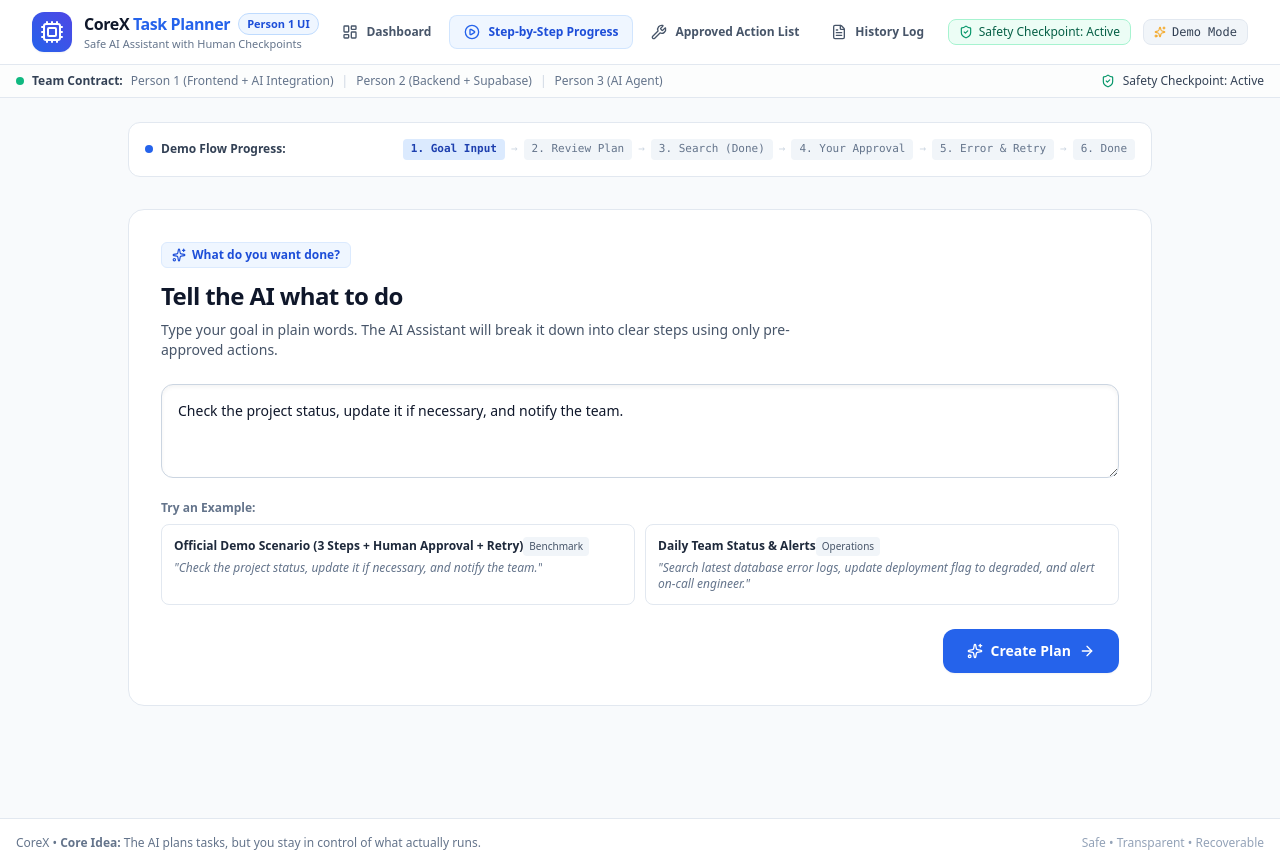
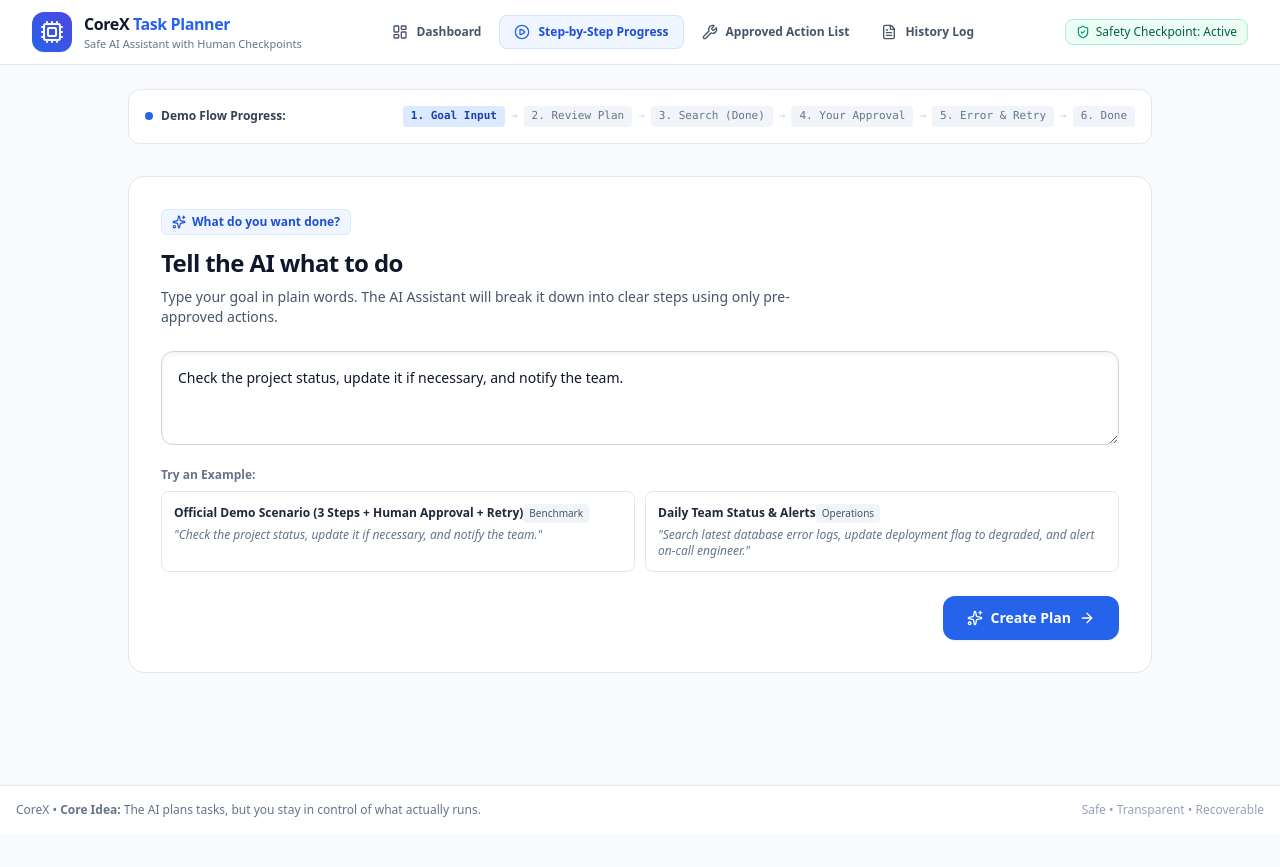
Before and after one commit to jeyan0304/CoreXathon, a React (Vite) app in the folder Frontend/: page / in a window 1280 px wide. After the commit the page ends 834 px from the top, so only its background shows below. Built offline with nearby package versions, Linux system fonts and the light colour scheme.

Commit message:
chore: remove demo mode toggle, Person 1 UI badge, and team contract banner

```diff
--- a/Frontend/src/App.tsx
+++ b/Frontend/src/App.tsx
@@ -6,7 +6,6 @@ import { WorkflowExecutionPage } from './pages/WorkflowExecutionPage';
 import { ToolRegistryPage } from './pages/ToolRegistryPage';
 import { AuditTrailPage } from './pages/AuditTrailPage';
 import { apiService } from './services/api';
-import { ShieldCheck } from 'lucide-react';
 
 export function App() {
   const [activeTab, setActiveTab] = useState<ActiveTab>('workflow');
@@ -41,28 +40,6 @@ export function App() {
         setActiveTab={setActiveTab}
         pendingApprovalsCount={pendingApprovalsCount}
       />
-
-      {/* Sub-header Banner - Team Roles & Status */}
-      <div className="border-b border-slate-200 bg-white/60 px-4 py-2 text-xs">
-        <div className="max-w-7xl mx-auto flex flex-wrap items-center justify-between gap-2 text-slate-500">
-          <div className="flex items-center gap-2">
-            <span className="flex h-2 w-2 rounded-full bg-emerald-500"></span>
-            <span className="font-semibold text-slate-700">Team Contract:</span>
-            <span>Person 1 (Frontend + AI Integration)</span>
-            <span className="text-slate-300">|</span>
-            <span>Person 2 (Backend + Supabase)</span>
-            <span className="text-slate-300">|</span>
-            <span>Person 3 (AI Agent)</span>
-          </div>
-
-          <div className="flex items-center gap-2">
-            <ShieldCheck className="h-3.5 w-3.5 text-emerald-600" />
-            <span className="font-medium text-slate-700">
-              Safety Checkpoint: Active
-            </span>
-          </div>
-        </div>
-      </div>
 
       {/* Main Content Area */}
       <main className="flex-1 max-w-7xl w-full mx-auto px-4 sm:px-6 lg:px-8 pt-6 pb-12">
--- a/Frontend/src/components/Navbar.tsx
+++ b/Frontend/src/components/Navbar.tsx
@@ -6,7 +6,6 @@ import {
   Wrench,
   FileText,
   ShieldCheck,
-  Sparkles,
 } from 'lucide-react';
 
 export type ActiveTab = 'dashboard' | 'workflow' | 'tools' | 'audit';
@@ -35,9 +34,6 @@ export const Navbar: React.FC<NavbarProps> = ({
               <div className="flex items-center gap-2">
                 <span className="text-base font-bold tracking-tight text-slate-900">
                   CoreX <span className="text-blue-600">Task Planner</span>
-                </span>
-                <span className="rounded-full bg-blue-50 px-2 py-0.5 text-[11px] font-semibold text-blue-700 border border-blue-200">
-                  Person 1 UI
                 </span>
               </div>
               <p className="text-[11px] text-slate-500 font-medium">
@@ -106,16 +102,11 @@ export const Navbar: React.FC<NavbarProps> = ({
             </button>
           </nav>
 
-          {/* Right Status / Hackathon Badge */}
+          {/* Right Status */}
           <div className="flex items-center gap-3">
             <div className="hidden sm:flex items-center gap-1.5 rounded-lg bg-emerald-50 border border-emerald-200 px-2.5 py-1 text-xs text-emerald-800 font-medium">
               <ShieldCheck className="h-3.5 w-3.5 text-emerald-600" />
               <span>Safety Checkpoint: Active</span>
-            </div>
-
-            <div className="flex items-center gap-1.5 rounded-lg bg-slate-100 border border-slate-200 px-2.5 py-1 text-xs text-slate-700 font-mono">
-              <Sparkles className="h-3 w-3 text-amber-500" />
-              <span>Demo Mode</span>
             </div>
           </div>
         </div>
```
